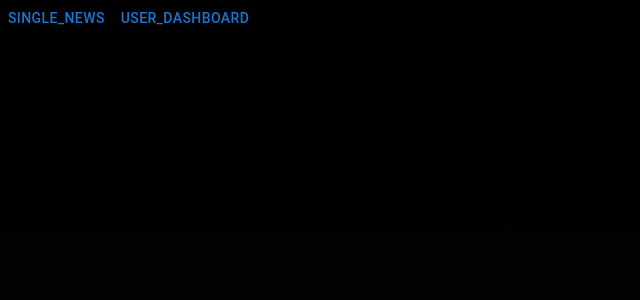
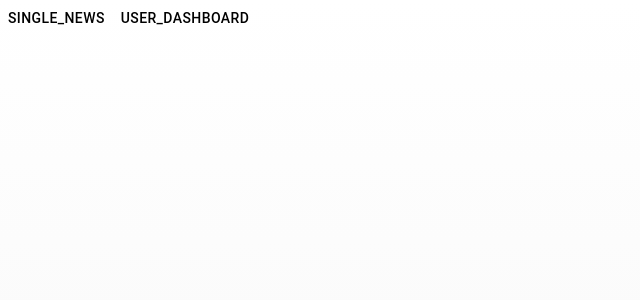
Before and after one commit to arthur262/CSCI4177A1_individule, a Next.js app: page / in a window 1280 px wide. Shown: the top 300 px of the page, without its empty margins (0-640 px from the left). Built offline with nearby package versions, Linux system fonts and the light colour scheme.

Commit message:
Update globals.css
change

```diff
--- a/src/app/globals.css
+++ b/src/app/globals.css
@@ -5,9 +5,9 @@
     'Roboto Mono', 'Oxygen Mono', 'Ubuntu Monospace', 'Source Code Pro',
     'Fira Mono', 'Droid Sans Mono', 'Courier New', monospace;
 
-  --foreground-rgb: 0, 0, 0;
-  --background-start-rgb: 0, 0, 0;
-  --background-end-rgb: 5, 5, 5;
+  --foreground-rgb: 255, 255, 255;
+  --background-start-rgb: 255, 255, 255;
+  --background-end-rgb: 245, 245, 245;
 
   --primary-glow: conic-gradient(
     from 180deg at 50% 50%,
@@ -38,13 +38,18 @@
   --callout-border-rgb: 172, 175, 176;
   --card-rgb: 180, 185, 188;
   --card-border-rgb: 131, 134, 135;
+  --theme-color: #f5dc56;
+    --color-up:#63DD61;
+    --color-down:#DD6161;
+    --card-background:rgb(36,37,38);
+    --text-color:rgb(0,0,0);
 }
 
 @media (prefers-color-scheme: dark) {
   :root {
-    --foreground-rgb: 255, 255, 255;
-    --background-start-rgb: 255, 255, 255;
-    --background-end-rgb: 245, 245, 245;
+    --foreground-rgb: 28,30,33;
+    --background-start-rgb: 28,30,33;
+    --background-end-rgb: 28,30,33;
 
     --primary-glow: radial-gradient(rgba(1, 65, 255, 0.4), rgba(1, 65, 255, 0));
     --secondary-glow: linear-gradient(
@@ -66,11 +71,10 @@
       #ffffff80
     );
 
-    --theme-color: #f5dc56;
-    --color-up:#63DD61;
-    --color-down:#DD6161;
 
-    --callout-rgb: 20, 20, 20;
+
+
+    --callout:rgb( 20, 20, 20);
     --callout-border-rgb: 108, 108, 108;
     --card-rgb: 100, 100, 100;
     --card-border-rgb: 200, 200, 200;
@@ -99,11 +103,11 @@ body {
     )
     rgb(var(--background-start-rgb));
 }
-
-a {
-  color: inherit;
+h1, h2, h3, h4, h5, h6,p,a{
+  color:var(--text-color);
   text-decoration: none;
 }
+
 
 @media (prefers-color-scheme: dark) {
   html {
```
